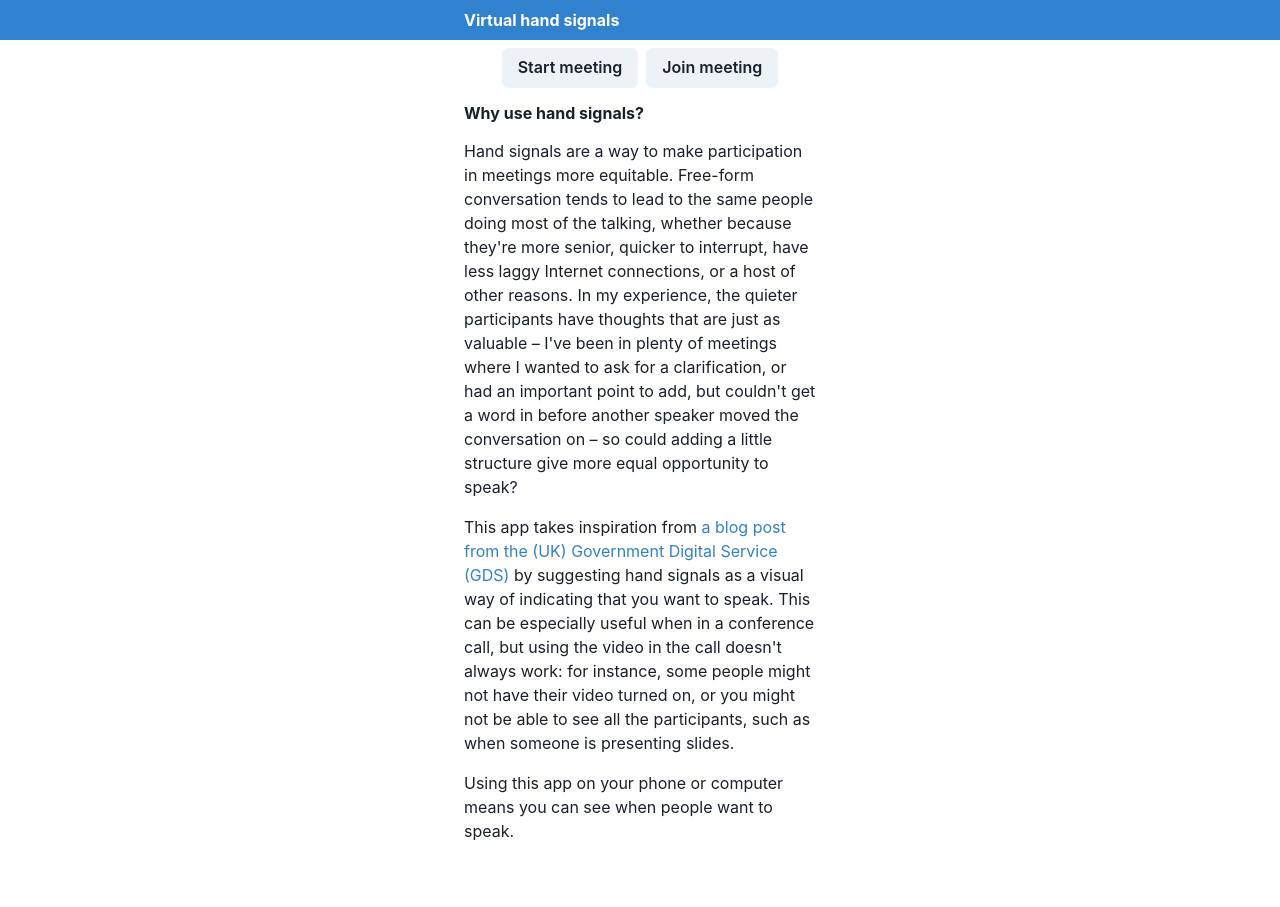
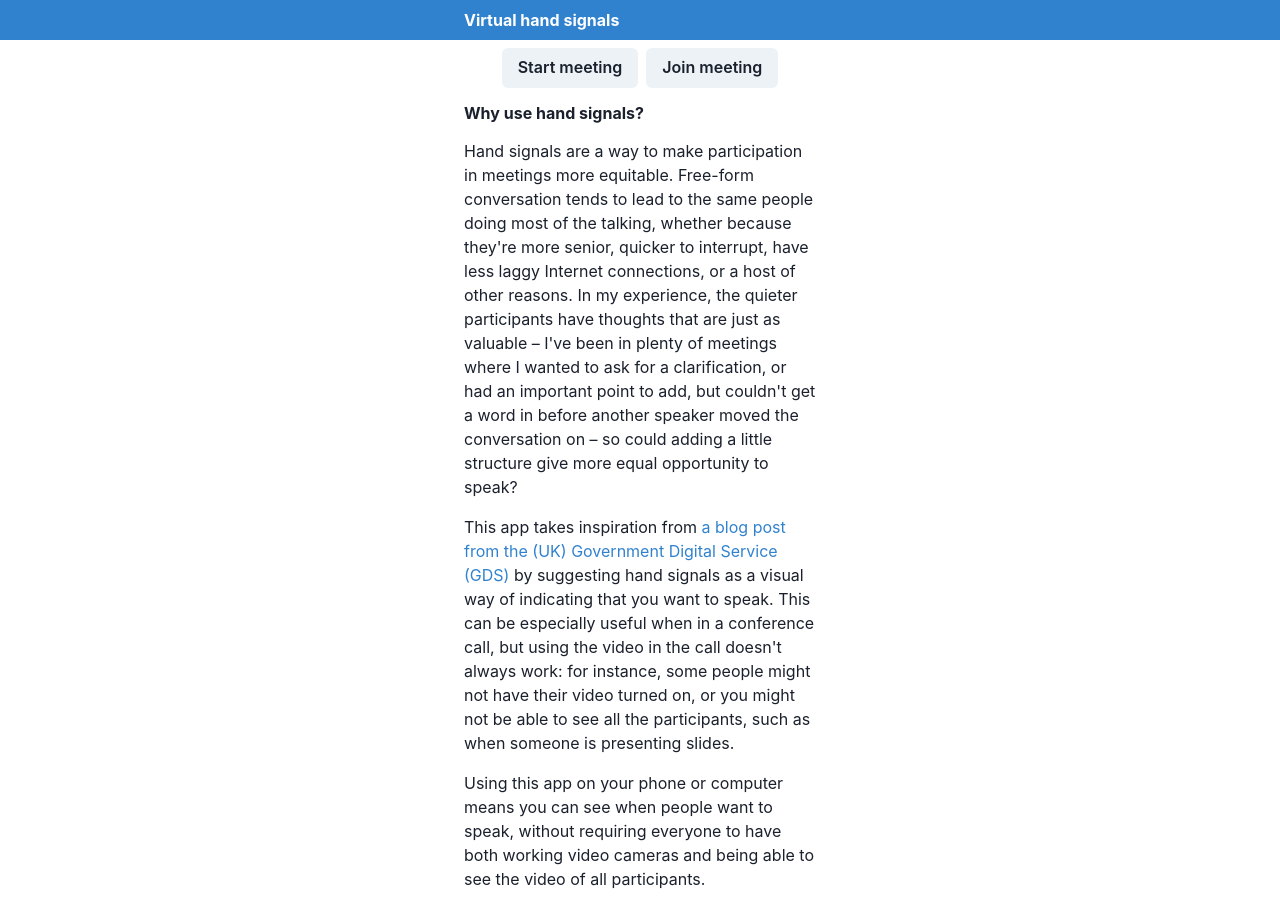
Before and after one commit to mwilliamson/virtual-hand-signals, a React (Create React App) app in the folder web-ui/: page / in a window 1280 px wide. Before the commit the page ends 859 px from the top, so only its background shows below. Built offline with nearby package versions, Linux system fonts and the light colour scheme.

Commit message:
Update copy

```diff
--- a/web-ui/src/HomePage.tsx
+++ b/web-ui/src/HomePage.tsx
@@ -61,7 +61,9 @@ export default function HomePage() {
             </Text>
 
             <Text my={4}>
-                Using this app on your phone or computer means you can see when people want to speak.
+                Using this app on your phone or computer means you can see when people want to speak,
+                without requiring everyone to have both working video cameras and being able to see the video
+                of all participants.
             </Text>
         </Page>
     );
```
